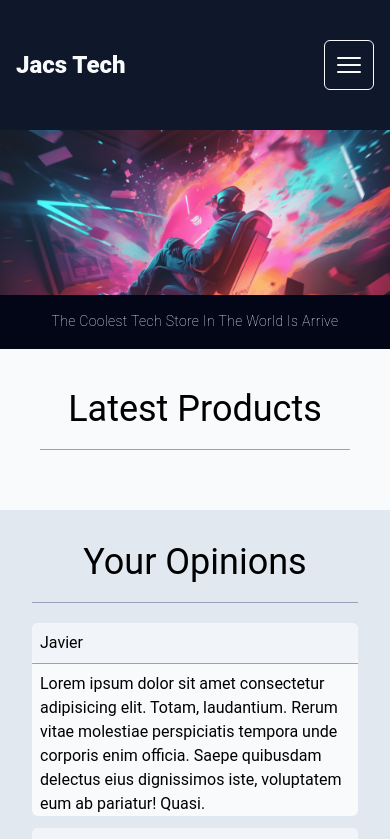
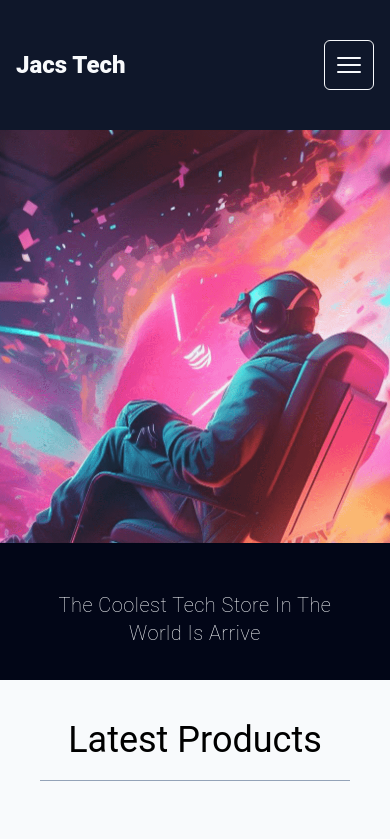
Before and after one commit to alexcas20/jacs-tech, a React (Vite) app: page / in a window 390 px wide. Shown: the top 839 px of the page. Built offline with nearby package versions, Linux system fonts and the light colour scheme.

Commit message:
fix(style): fix some bugs in mobile view in home page

```diff
--- a/src/pages/Home/Home.jsx
+++ b/src/pages/Home/Home.jsx
@@ -7,10 +7,10 @@ export const Home = () => {
         <img
           src={homeImg}
           alt="Setup Gaming"
-          className="object-cover opacity-95"
+          className="object-cover opacity-95 w-full h-[550px]"
         />
-        <div className="absolute bottom-0  bg-slate-950 w-full h-1/4 p-4 md:p-8 transition-all group-hover:h-[55%] group-hover:py-1 md:group-hover:h-1/3 md:group-hover:p-8">
-          <h3 className="tracking-wide capitalize text-slate-50 text-sm md:text-4xl text-center font-thin transition-all group-hover:opacity-0 md:group-hover:opacity-100 md:group-hover:text-3xl group-hover:text-start ">
+        <div className="absolute bottom-0  bg-slate-950 w-full h-1/4 p-12 md:p-10 transition-all group-hover:h-[35%] group-hover:py-1 md:group-hover:h-1/4 md:group-hover:p-8">
+          <h3 className="tracking-wide capitalize text-slate-50 text-xl md:text-4xl text-center font-thin transition-all group-hover:opacity-0 md:group-hover:opacity-100 md:group-hover:text-3xl group-hover:text-start ">
             The coolest tech store in the world is arrive
           </h3>
           <p className="text-slate-400 text-md md:text-lg font-thin opacity-0 transition-opacity group-hover:opacity-100">
```
